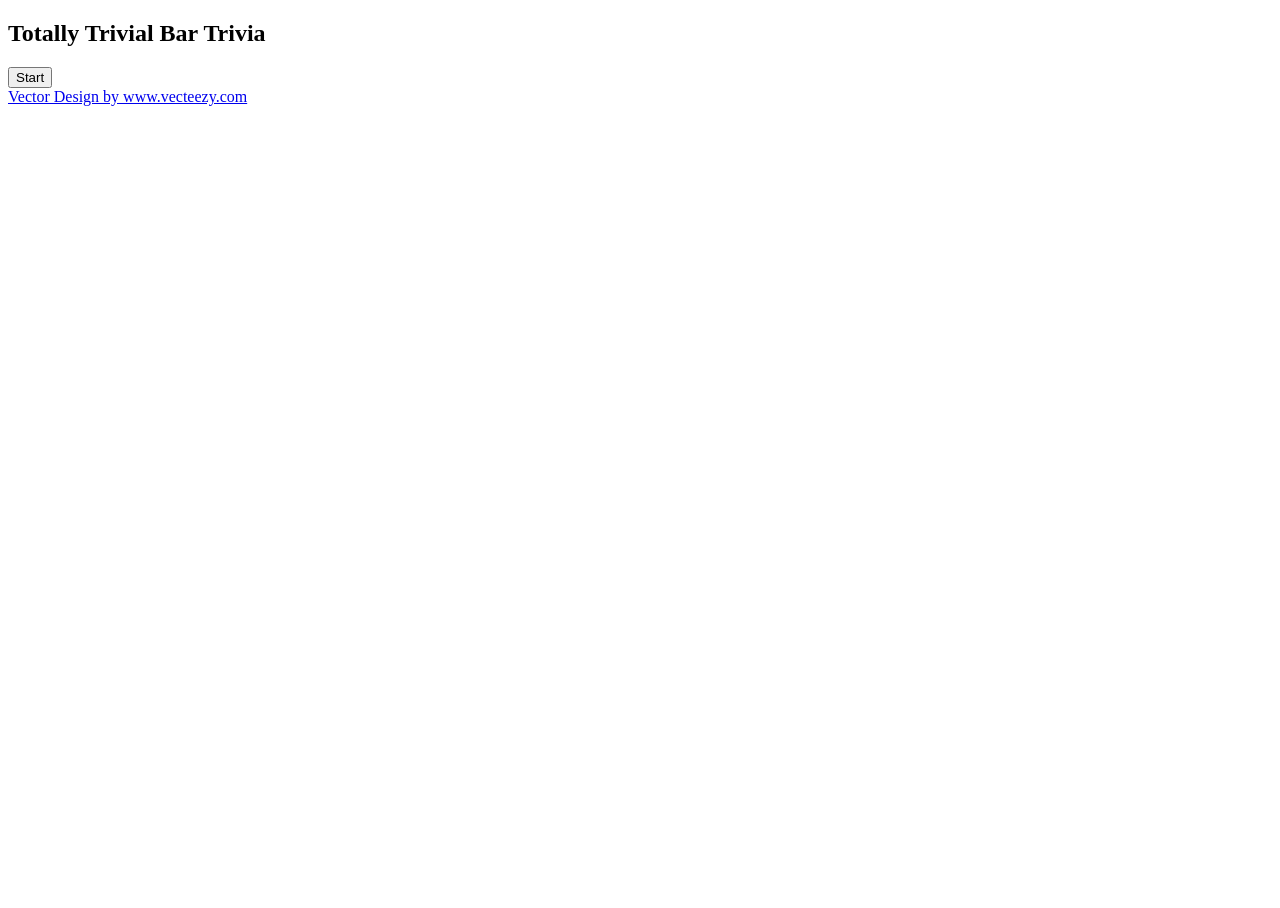
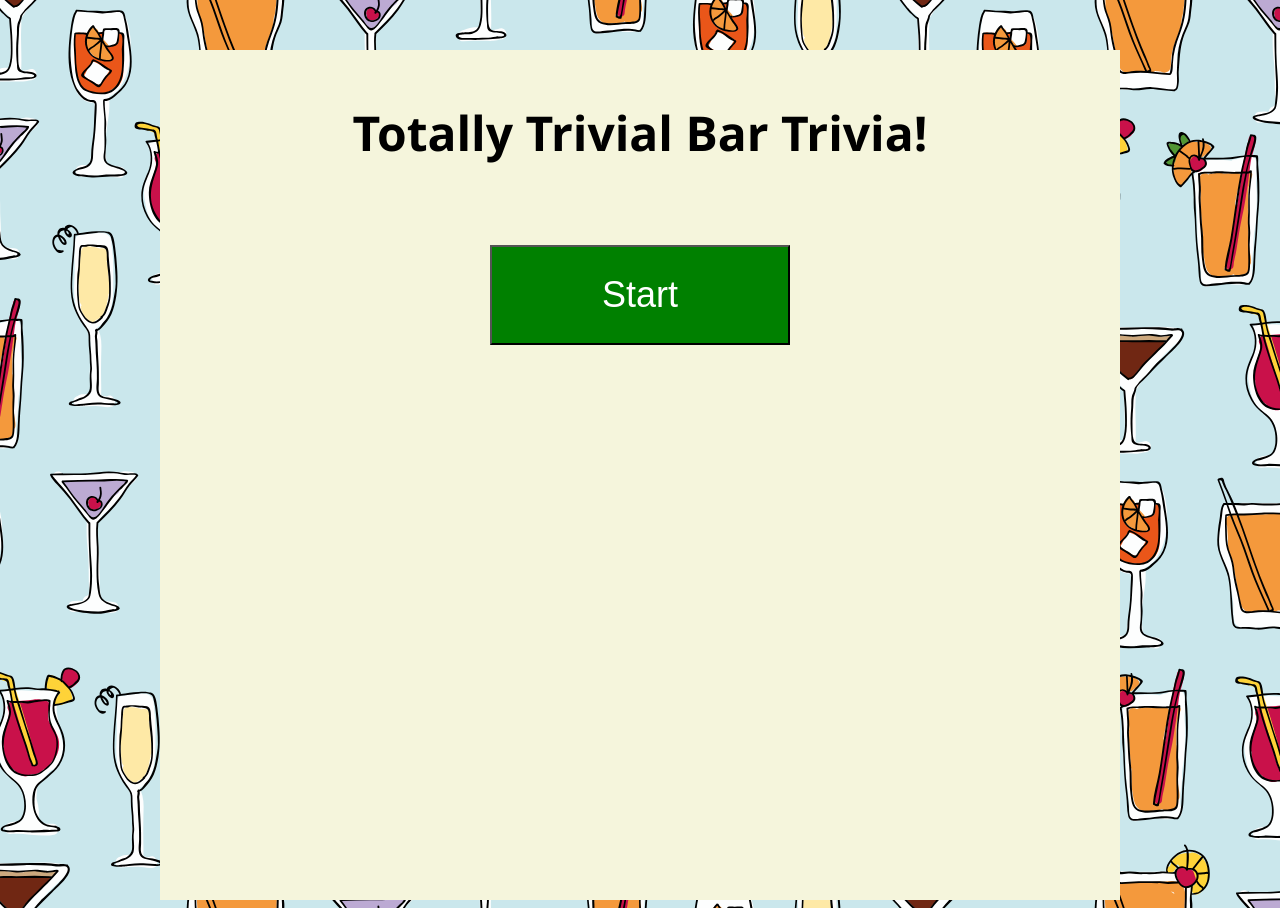
Before and after one commit to kevinmahoney135/TriviaGame, a plain HTML site: page index.html in a window 1280 px wide. Before the commit the page ends 800 px from the top, so only its background shows below. Drawn offline with nearby package versions, Linux system fonts and the light colour scheme.

Commit message:
Javascript tweaks and added styling.

```diff
--- a/assets/css/style.css
+++ b/assets/css/style.css
@@ -1,5 +1,40 @@
 body {
     background-image: url(../images/Spritz_01.svg);
+    height: 100%;
+    font-family: 'Segoe UI', Tahoma, Geneva, Verdana, sans-serif;
+    font-size: 12px;
+    text-align: center;
+}
+
+h1 {
     margin: auto;
-    height: 100%;
+    text-align: center;
+    font-size: 48px;
 }
+
+h2 {
+    font-size: 30px;
+}
+
+p {
+    text-align: center;
+    font-size: 18px;
+}
+
+.mainSection {
+    margin: auto;
+    padding-top: 50px;
+    margin-top: 50px;
+    background-color: beige;
+    width: 960px;
+    height: 800px;
+}
+
+.btn {
+    margin-top: 80px;
+    width: 300px;
+    height: 100px;
+    color: #ffffff;
+    background-color: green;
+    font-size: 36px;
+}
--- a/assets/javascript/app.js
+++ b/assets/javascript/app.js
@@ -69,6 +69,7 @@ function startGame() {
         }
     }
 
+    $(".game-section").append("<div>");
     $(".game-section").append("<button class='btn' value='done'>Done</button>");
 }
 
--- a/index.html
+++ b/index.html
@@ -1,22 +1,24 @@
 <!DOCTYPE html>
 <html lang="en">
+
 <head>
     <meta charset="UTF-8">
     <meta name="viewport" content="width=device-width, initial-scale=1.0">
     <meta http-equiv="X-UA-Compatible" content="ie=edge">
-    <!--link rel="stylesheet" type="text/css" href="assets/css/style.css"-->
+    <link rel="stylesheet" type="text/css" href="assets/css/style.css">
     <script src="https://cdnjs.cloudflare.com/ajax/libs/jquery/3.2.1/jquery.min.js"></script>
     <title>Trivia Game</title>
 </head>
+
 <body>
-    <section class="mainSection">
-        <h1>Totally Trivial Bar Trivia</h1>
-        <Div class="game-section">
+    <div class="mainSection">
+        <h1>Totally Trivial Bar Trivia!</h1>
+        <div class="game-section">
             <button class="btn" value="start">Start</button>
-        </Div>
-    </section>
+        </div>
+    </div>
 
-    <a href="https://www.vecteezy.com">Vector Design by www.vecteezy.com</a>
     <script type="text/javascript" src="assets/javascript/app.js"></script>
 </body>
+
 </html>
```
